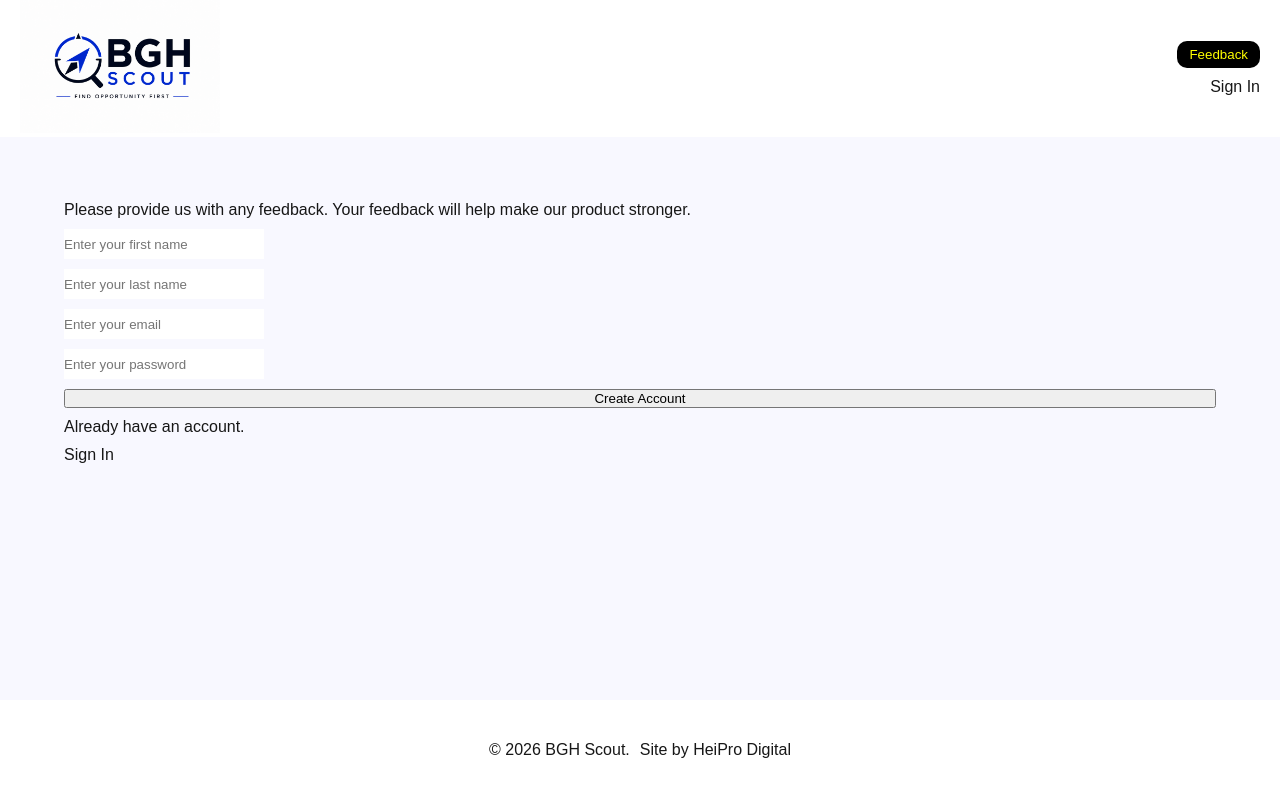
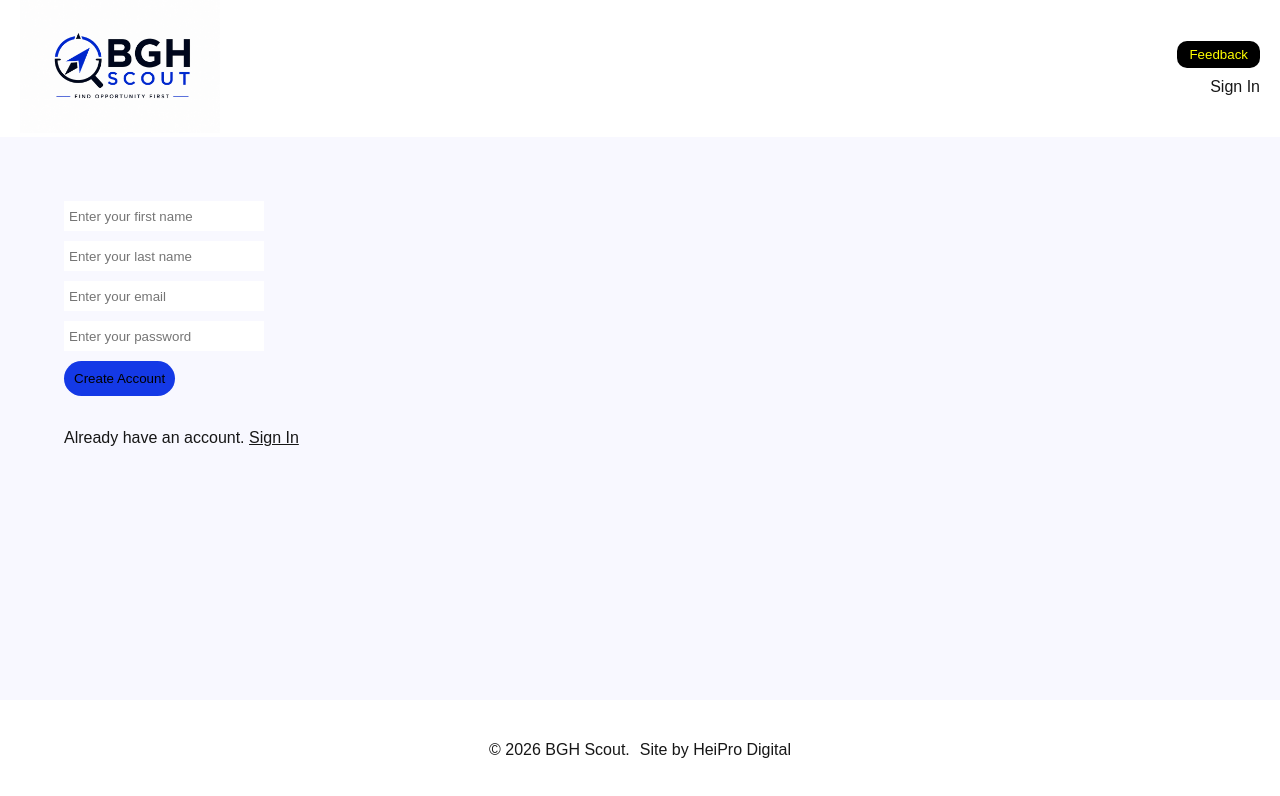
Before and after one commit to tyholland/bgh, a Next.js app: page /sign-up in a window 1280 px wide. Shown: the top 796 px of the page. Built offline with nearby package versions, Linux system fonts and the light colour scheme; no server answers.

Commit message:
style form fields & nav welcome

```diff
--- a/src/app/globals.css
+++ b/src/app/globals.css
@@ -82,6 +82,12 @@ header {
       padding: 6px 12px;
       cursor: pointer;
       width: fit-content;
+
+      &.text {
+        background: transparent;
+        color: #000;
+        border: none;
+      }
     }
   }
 
--- a/src/components/nav/nav.tsx
+++ b/src/components/nav/nav.tsx
@@ -33,7 +33,7 @@ const Nav = () => {
           <button onClick={handleFeedback}>Feedback</button>
           <div className="linksWrapper">
             {!!user ? (
-              <button onClick={() => setOpenModal(true)}>
+              <button className="text" onClick={() => setOpenModal(true)}>
                 Welcome
                 {user.displayName ? ` ${user.displayName.split(" ")[0]}` : ""}
               </button>
--- a/src/content/contact/contact.tsx
+++ b/src/content/contact/contact.tsx
@@ -91,14 +91,14 @@ const Contact = () => {
         />
       </div>
       <div>
-        <textarea
+        <S.Textarea
           name="feedback"
           onChange={handleFeedback}
           placeholder="Enter your feedback"
           required
         />
       </div>
-      <button onClick={handleSubmit}>Submit Feedback</button>
+      <S.Button onClick={handleSubmit}>Submit Feedback</S.Button>
     </S.Wrapper>
   );
 };
--- a/src/content/sign-up/sign-up.style.ts
+++ b/src/content/sign-up/sign-up.style.ts
@@ -12,4 +12,30 @@ export const Input = styled.input`
   height: 30px;
   width: 200px;
   border: none;
+  padding-left: 5px;
+  color: #000;
 `;
+
+export const Button = styled.button`
+  width: fit-content;
+  padding: 10px;
+  border-radius: 20px;
+  border: none;
+  background: #1439e6;
+
+  @media only screen and (max-width: 950px) {
+    width: 90%;
+  }
+
+  &:hover {
+    cursor: pointer;
+  }
+`;
+
+export const SignIn = styled.div`
+  margin-top: 2%;
+
+  a {
+    text-decoration: underline;
+  }
+`;
--- a/src/content/sign-up/sign-up.tsx
+++ b/src/content/sign-up/sign-up.tsx
@@ -11,13 +11,11 @@ import {
 } from "firebase/auth";
 import { useAtom, useAtomValue } from "jotai";
 import Link from "next/link";
-import { useRouter } from "next/navigation";
 import { ChangeEvent, useState } from "react";
 import * as S from "./sign-up.style";
 
 const SignUp = () => {
   initFirebase();
-  const navigate = useRouter();
   const auth = getAuth();
   const [user, setUser] = useAtom(userAtom);
   const jobData = useAtomValue(jobAtom);
@@ -56,11 +54,6 @@ const SignUp = () => {
       }
 
       trackIdentity(user.uid, user.email);
-      setUser({
-        ...user.providerData[0],
-        uid: user.uid,
-        displayName: `${firstName} ${lastName}`,
-      });
       window.localStorage.setItem(
         "bgh.user",
         JSON.stringify({
@@ -69,7 +62,11 @@ const SignUp = () => {
           displayName: `${firstName} ${lastName}`,
         }),
       );
-      navigate.push("/");
+      setUser({
+        ...user.providerData[0],
+        uid: user.uid,
+        displayName: `${firstName} ${lastName}`,
+      });
     } catch (error: any) {
       const errorCode = error.code;
       const errorMessage = error.message;
@@ -108,13 +105,11 @@ const SignUp = () => {
   };
 
   if (!!user) {
-    navigate.push(!!jobData ? "/home" : "/");
+    window.location.href = "/";
   }
 
   return (
     <S.Wrapper>
-      Please provide us with any feedback. Your feedback will help make our
-      product stronger.
       <div>
         <S.Input
           type="text"
@@ -151,8 +146,10 @@ const SignUp = () => {
           required
         />
       </div>
-      <button onClick={handleCreate}>Create Account</button>
-      Already have an account. <Link href="/sign-in">Sign In</Link>
+      <S.Button onClick={handleCreate}>Create Account</S.Button>
+      <S.SignIn>
+        Already have an account. <Link href="/sign-in">Sign In</Link>
+      </S.SignIn>
     </S.Wrapper>
   );
 };
```
Also changed, not shown: src/content/contact/contact.style.ts (+28 -0 lines), src/content/sign-in/sign-in.style.ts (+26 -0 lines), src/content/sign-in/sign-in.tsx (+9 -10 lines).
